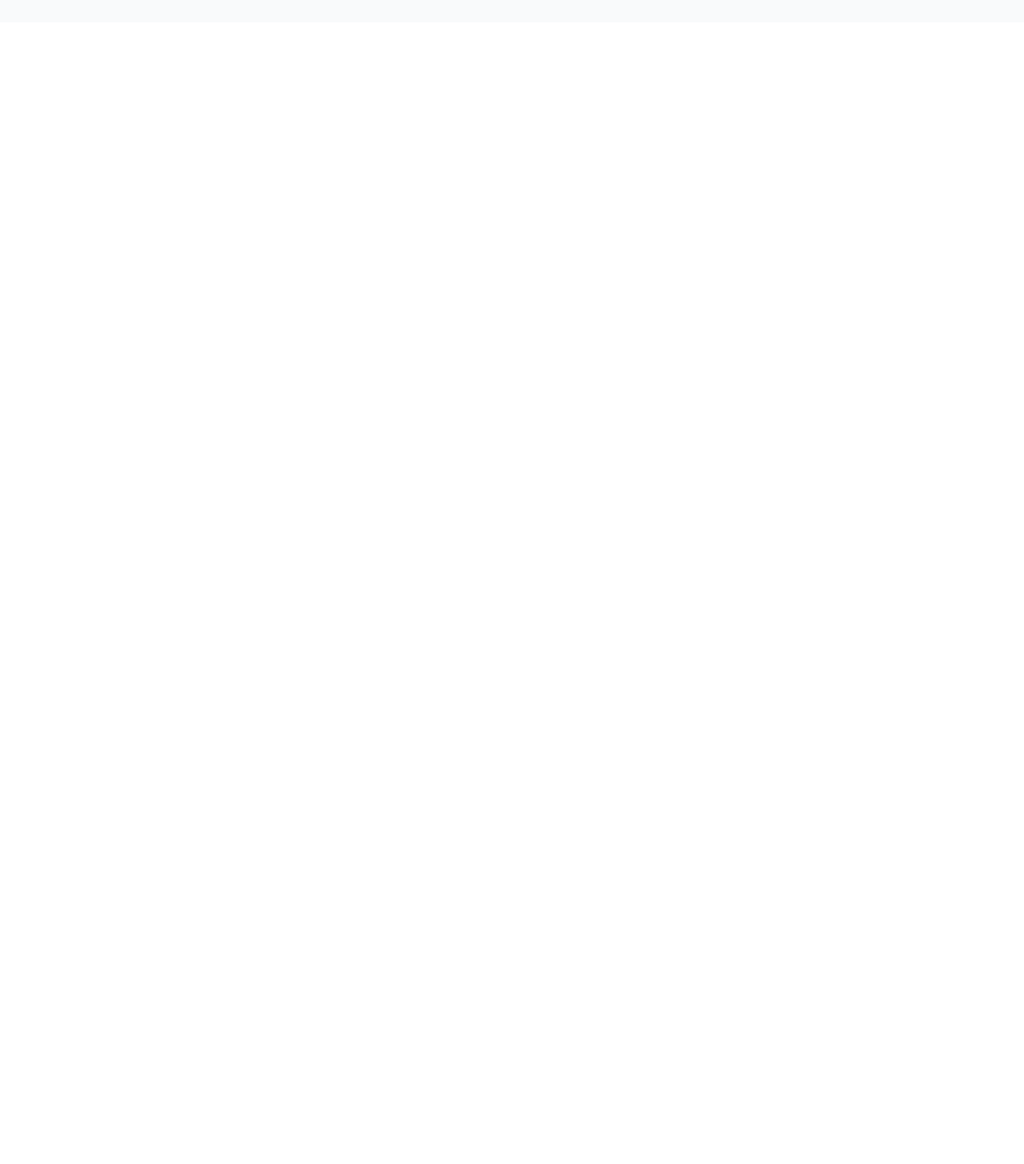
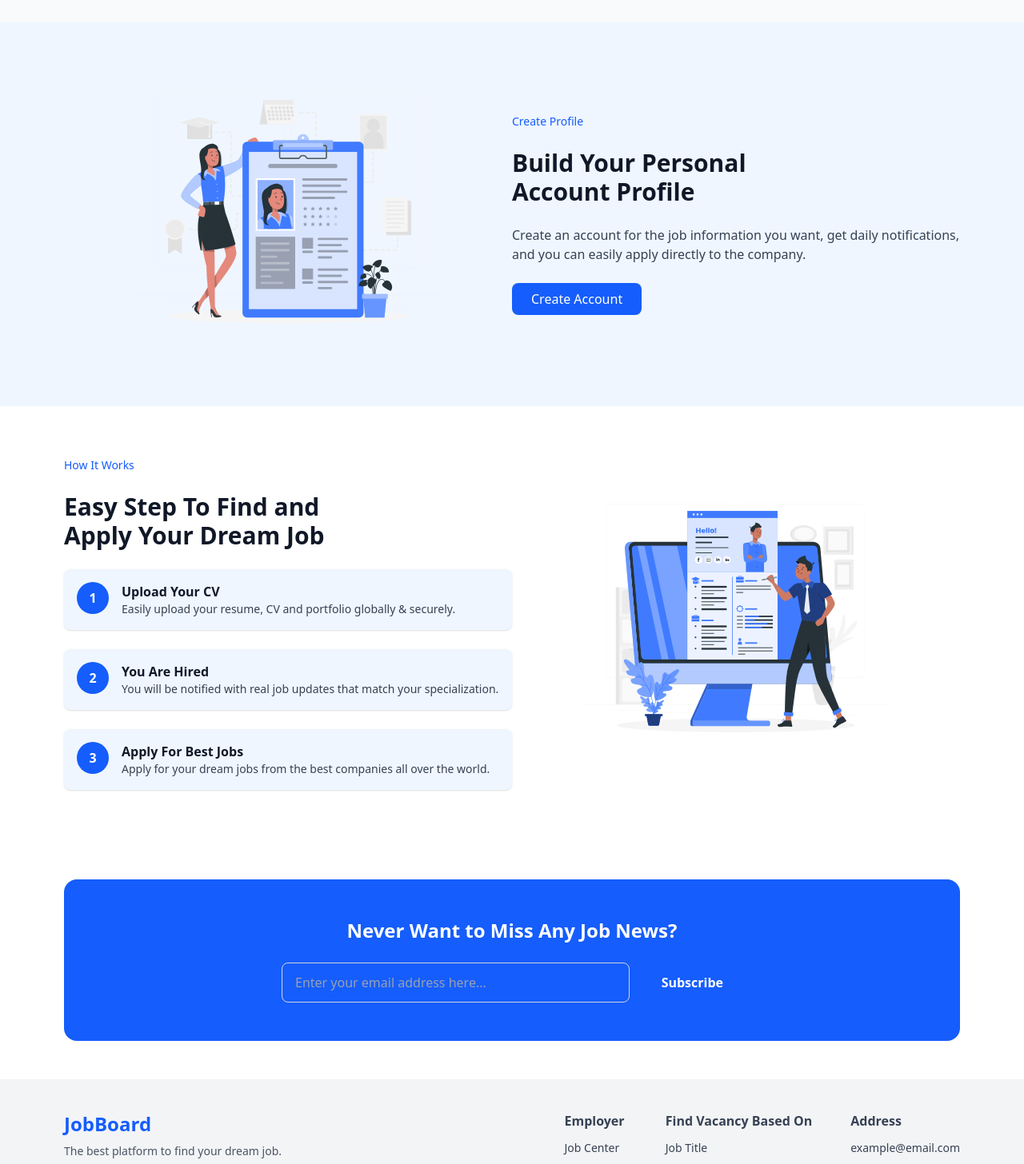
Before and after one commit to DevSourav01/frontend-project, a React (Vite) app: page / in a window 1280 px wide. Shown: the part 1330-2786 px from the top of the page at 80% size. Before the commit the page ends 1358 px from the top, so only its background shows below. Built offline with nearby package versions, Linux system fonts and the light colour scheme.

Commit message:
added profile section,Newsletter section,How It works section and added footer

```diff
--- a/src/App.jsx
+++ b/src/App.jsx
@@ -1,13 +1,20 @@
 import Navbar from "./components/Navbar";
 import Hero from "./components/Hero";
 import Categories from "./components/Categories";
-
+import HowItWorks from "./components/HowItWorks";
+import Newsletter from "./components/NewsLetter";
+import ProfileSection from "./components/ProfileSection";
+import Footer from "./components/Footer";
 function App() {
   return (
     <>
       <Navbar/>
       <Hero/>
       <Categories/>
+      <ProfileSection/>
+      <HowItWorks/>
+      <Newsletter/>
+      <Footer/>
     </>
   );
 }
--- /dev/null
+++ b/src/components/Footer.jsx
@@ -0,0 +1,55 @@
+import React from "react";
+
+const Footer = () => {
+  return (
+    <footer className="bg-gray-100 text-gray-700 py-10 px-6 sm:px-12 lg:px-20 mt-12">
+      {/* Top */}
+      <div className="flex flex-col md:flex-row justify-between items-center md:items-start gap-8 md:gap-0 mb-8">
+        {/* Logo */}
+        <div>
+          <h1 className="text-2xl font-bold text-blue-600">JobBoard</h1>
+          <p className="text-sm text-gray-600 mt-2">
+            The best platform to find your dream job.
+          </p>
+        </div>
+
+        {/* Links */}
+        <div className="flex flex-wrap gap-12">
+          <div>
+            <h2 className="font-semibold mb-3">Employer</h2>
+            <ul className="space-y-2 text-sm">
+              <li className="hover:text-blue-600 cursor-pointer">Job Center</li>
+              <li className="hover:text-blue-600 cursor-pointer">Blog</li>
+              <li className="hover:text-blue-600 cursor-pointer">Help Center</li>
+            </ul>
+          </div>
+
+          <div>
+            <h2 className="font-semibold mb-3">Find Vacancy Based On</h2>
+            <ul className="space-y-2 text-sm">
+              <li className="hover:text-blue-600 cursor-pointer">Job Title</li>
+              <li className="hover:text-blue-600 cursor-pointer">Location</li>
+              <li className="hover:text-blue-600 cursor-pointer">Company Name</li>
+            </ul>
+          </div>
+
+          <div>
+            <h2 className="font-semibold mb-3">Address</h2>
+            <ul className="space-y-2 text-sm">
+              <li>example@email.com</li>
+              <li>+91 9999999999</li>
+              <li>Kolkata, India</li>
+            </ul>
+          </div>
+        </div>
+      </div>
+
+      {/* Bottom */}
+      <div className="border-t pt-6 text-center text-sm text-gray-500">
+        © {new Date().getFullYear()} JobBoard. All Rights Reserved.
+      </div>
+    </footer>
+  );
+};
+
+export default Footer;
--- a/src/components/Hero.jsx
+++ b/src/components/Hero.jsx
@@ -1,9 +1,9 @@
 import React from "react";
-import jobHunting from "/public/assets/People-search-rafiki.svg"
+import jobHunting from "/public/assets/People-search-rafiki.svg";
 
 const Hero = () => {
   return (
-    <section className=" flex flex-col md:flex-row items-center justify-between px-6 sm:px-8 lg:px-16 py-10 bg-gray-50" >
+    <section className=" flex flex-col mb-0 md:flex-row items-center justify-between px-6 sm:px-8 lg:px-16 py-10 bg-gray-50">
       {/* Left Content */}
       <div className="md:w-1/2 space-y-6 text-center md:text-left">
         <h1 className="text-3xl sm:text-4xl lg:text-6xl font-bold text-gray-900 leading-tight">
@@ -11,23 +11,24 @@ const Hero = () => {
         </h1>
 
         <p className="text-gray-700 text-base sm:text-lg">
-          Discover thousands of career opportunities with leading companies worldwide.
+          Discover thousands of career opportunities with leading companies
+          worldwide.
         </p>
 
         {/* Search Bar */}
-        <div className="flex flex-col sm:flex-row items-center bg-white shadow-md rounded-lg p-2 w-full max-w-lg mx-auto md:mx-0 gap-2">
+        <div className="flex flex-col sm:flex-row items-center bg-white shadow-lg rounded-xl p-3 w-full max-w-2xl mx-auto md:mx-0 gap-3">
           <input
             type="text"
             placeholder="Job title..."
-            className="flex-1 px-4 py-2 outline-none border rounded-md w-full sm:w-auto"
+            className="flex-1 px-4 py-2 text-gray-700 border border-gray-300 rounded-lg focus:ring-2 focus:ring-blue-500 focus:outline-none transition w-full sm:w-auto"
           />
           <input
             type="text"
             placeholder="Location..."
-            className="flex-1 px-4 py-2 outline-none border rounded-md w-full sm:w-auto"
+            className="flex-1 px-4 py-2 text-gray-700 border border-gray-300 rounded-lg focus:ring-2 focus:ring-blue-500 focus:outline-none transition w-full sm:w-auto"
           />
-          <button className="px-6 py-2 bg-blue-600 text-white rounded-lg hover:bg-blue-700 w-full sm:w-auto">
-            Search
+          <button className="px-6 py-2 bg-blue-600 text-white font-medium rounded-lg hover:bg-blue-700 transition w-full sm:w-auto">
+            🔍 Search
           </button>
         </div>
 
--- /dev/null
+++ b/src/components/HowItWorks.jsx
@@ -0,0 +1,50 @@
+import React from "react";
+
+const HowItWorks = () => {
+  const steps = [
+    { id: 1, title: "Upload Your CV", desc: "Easily upload your resume, CV and portfolio globally & securely." },
+    { id: 2, title: "You Are Hired", desc: "You will be notified with real job updates that match your specialization." },
+    { id: 3, title: "Apply For Best Jobs", desc: "Apply for your dream jobs from the best companies all over the world." },
+  ];
+
+  return (
+    <section className="flex flex-col md:flex-row items-center justify-between px-6 sm:px-12 lg:px-20 py-16 bg-white">
+      {/* Left Content */}
+      <div className="md:w-1/2 space-y-6 mb-10 md:mb-0">
+        <h2 className="text-blue-600 font-medium text-sm">How It Works</h2>
+        <h1 className="text-2xl sm:text-3xl font-bold text-gray-900">
+          Easy Step To Find and <br /> Apply Your Dream Job
+        </h1>
+
+        {/* Steps */}
+        <div className="space-y-6">
+          {steps.map((step) => (
+            <div
+              key={step.id}
+              className="flex items-start bg-blue-50 p-4 rounded-lg shadow-sm"
+            >
+              <div className="w-10 h-10 flex items-center justify-center rounded-full bg-blue-600 text-white font-bold mr-4">
+                {step.id}
+              </div>
+              <div>
+                <h3 className="font-semibold text-gray-900">{step.title}</h3>
+                <p className="text-sm text-gray-700">{step.desc}</p>
+              </div>
+            </div>
+          ))}
+        </div>
+      </div>
+
+      {/* Right Image */}
+      <div className="md:w-1/2 flex justify-center">
+        <img
+          src="/public/assets/Online resume-rafiki.svg"
+          alt="How it works"
+          className="w-3/4 md:w-full max-w-sm"
+        />
+      </div>
+    </section>
+  );
+};
+
+export default HowItWorks;
--- /dev/null
+++ b/src/components/NewsLetter.jsx
@@ -0,0 +1,28 @@
+import React from "react";
+
+const Newsletter = () => {
+  return (
+    <section className="bg-blue-600 py-12 px-6 sm:px-12 lg:px-20 text-center rounded-2xl mx-6 sm:mx-12 lg:mx-20 my-12">
+      <h2 className="text-white text-xl sm:text-2xl font-bold mb-6">
+        Never Want to Miss Any Job News?
+      </h2>
+      <div className="flex flex-col sm:flex-row justify-center items-center gap-4 max-w-xl mx-auto">
+        <input
+          type="email"
+          placeholder="Enter your email address here..."
+          className="flex-1 px-4 py-3 rounded-lg outline-none border border-gray-300 w-full
+               text-white placeholder-gray-400 focus:border-blue-500 focus:ring-2
+               focus:ring-blue-400 transition"
+        />
+        <button
+          className="px-6 py-3 bg-blue-600 text-white font-semibold rounded-lg
+                     hover:bg-blue-700 transition w-full sm:w-auto"
+        >
+          Subscribe
+        </button>
+      </div>
+    </section>
+  );
+};
+
+export default Newsletter;
--- /dev/null
+++ b/src/components/ProfileSection.jsx
@@ -0,0 +1,33 @@
+import React from "react";
+
+const ProfileSection = () => {
+  return (
+    <section className="flex flex-col md:flex-row items-center justify-between px-6 sm:px-12 lg:px-20 py-12 bg-blue-50">
+      {/* Left Image */}
+      <div className="md:w-1/2 flex justify-center mb-8 md:mb-0">
+        <img
+          src="/public/assets/Profile data-rafiki.svg"
+          alt="Create Profile"
+          className="w-3/4 md:w-full max-w-sm"
+        />
+      </div>
+
+      {/* Right Content */}
+      <div className="md:w-1/2 space-y-6 text-center md:text-left">
+        <h2 className="text-blue-600 font-medium text-sm">Create Profile</h2>
+        <h1 className="text-2xl sm:text-3xl font-bold text-gray-900">
+          Build Your Personal <br /> Account Profile
+        </h1>
+        <p className="text-gray-700 text-base">
+          Create an account for the job information you want, get daily
+          notifications, and you can easily apply directly to the company.
+        </p>
+        <button className="px-6 py-2 bg-blue-600 text-white rounded-lg hover:bg-blue-700">
+          Create Account
+        </button>
+      </div>
+    </section>
+  );
+};
+
+export default ProfileSection;
```
Also changed, not shown: public/assets/Online resume-rafiki.svg (added), public/assets/Profile data-rafiki.svg (added).
